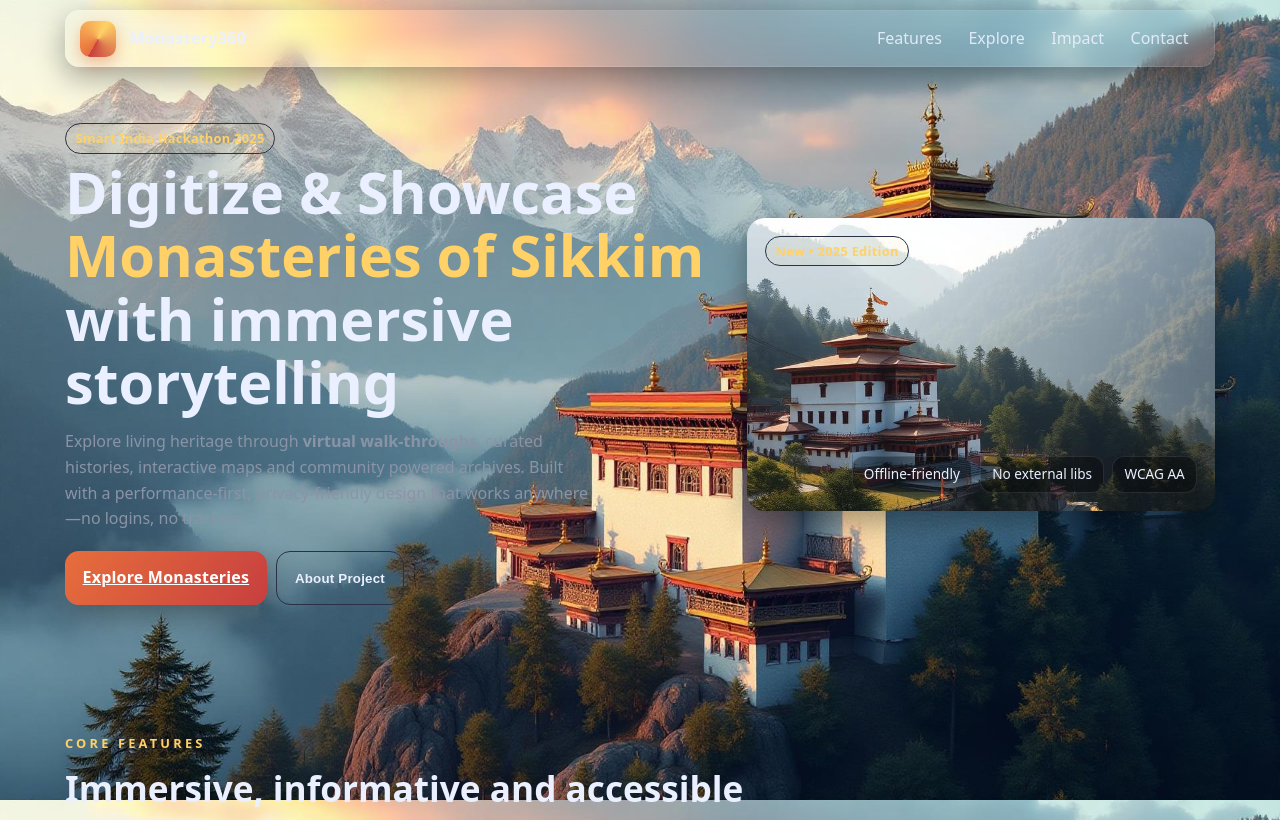
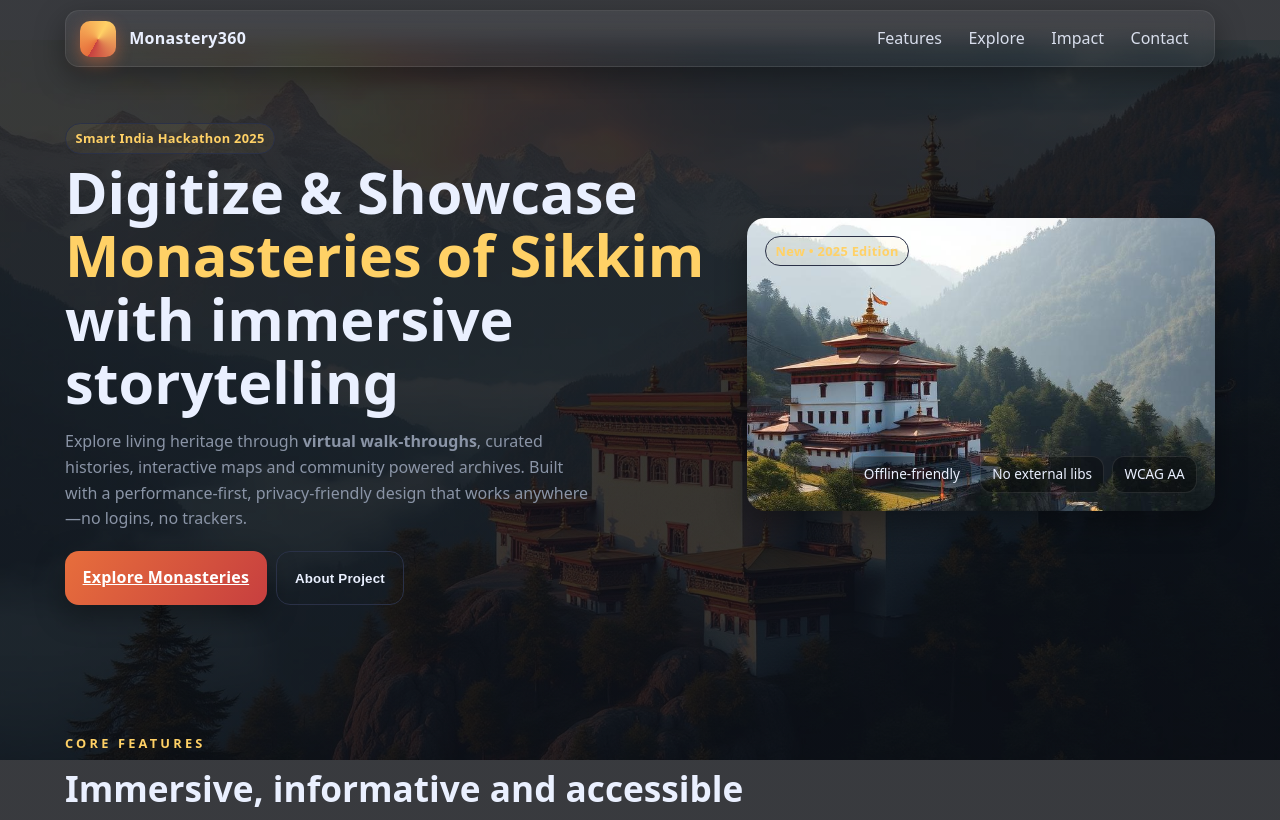
Before and after one commit to RonnyHamilton/Web-development, a plain HTML site: page sikkim_monastry/index.html in a window 1280 px wide. Shown: the top 820 px of the page. Drawn offline with Linux system fonts and the light colour scheme.

Commit message:
modifed bg opacity

```diff
--- a/sikkim_monastry/style.css
+++ b/sikkim_monastry/style.css
@@ -31,8 +31,8 @@ body {
     margin: 0;
     font: 16px/1.6 ui-sans-serif, system-ui, -apple-system, Segoe UI, Roboto, Noto Sans, Ubuntu, Cantarell, Helvetica Neue, Arial, "Apple Color Emoji", "Segoe UI Emoji";
     color: var(--text);
-    /* ✅ Your image as full-screen background */
-    background: url("hero-monastery.jpg") no-repeat center center fixed, var(--bg);
+    /* ✅ Your image as full-screen background with reduced opacity */
+    background: linear-gradient(rgba(13,15,20,0.82), rgba(13,15,20,0.82)), url("hero-monastery.jpg") no-repeat center center fixed;
     background-size:100vw;
     overflow-x: hidden;
 }
```
